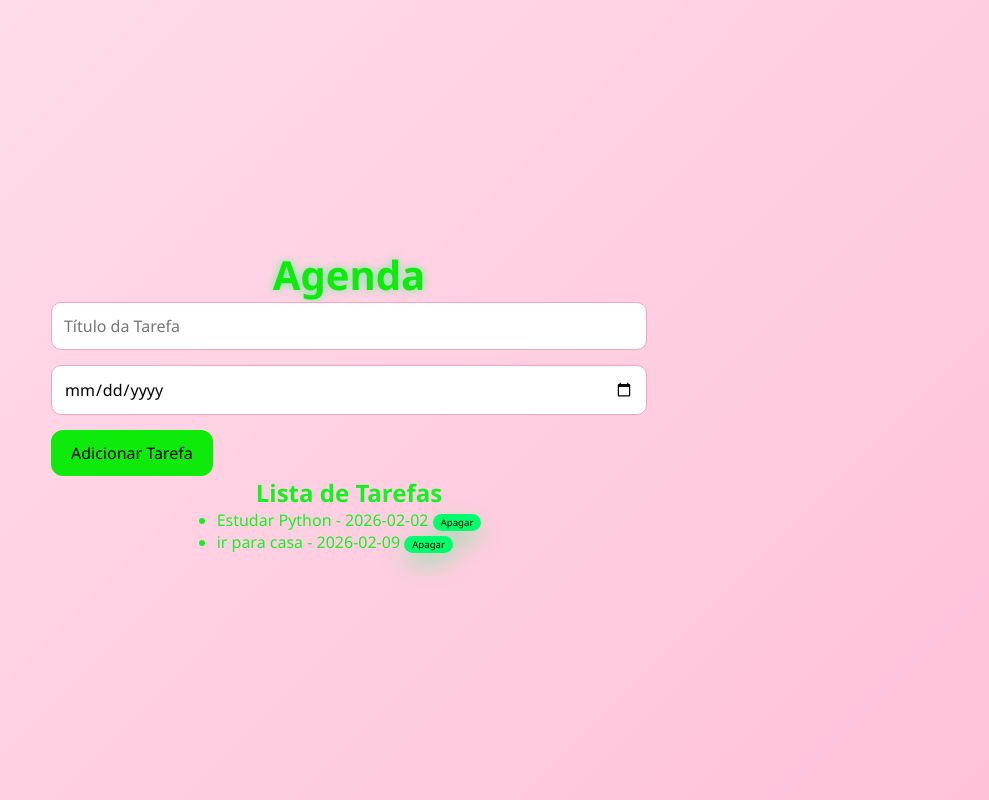
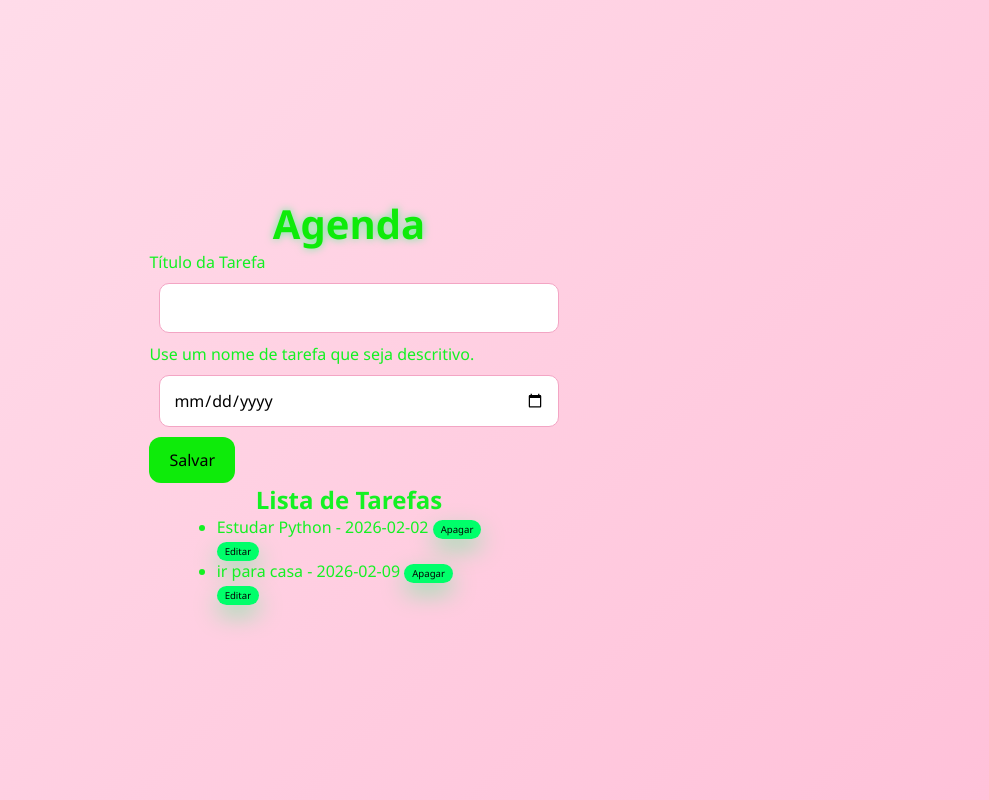
Before and after one commit to JuliaPolycarpo/AgendaPython, a Flask app: page /agenda in a window 1280 px wide. Shown: the whole page, without its empty margins (291-1280 px from the left). Run offline with Flask 3, Linux system fonts and the light colour scheme; data comes from the database, SQL or seed files in the repository; both versions use the stored data as it was after the commit.

Commit message:
feat: Atualições de detalhes visuais e funcionais

```diff
--- a/app.py
+++ b/app.py
@@ -31,3 +31,17 @@ def delete(idTarefa):
 @app.route('/Hello')
 def hello_world():
     return 'Hello, World!'
+
+
+@app.route('/update/<int:idTarefa>', methods = ['GET', 'POST'])
+def update(idTarefa):
+    if request.method == 'POST':
+        titulo = request.form['titulo_tarefa']
+        data = request.form['data_conclusao']
+        tarefa = Tarefa(titulo, data, idTarefa)
+        tarefa.atualizar_tarefa()
+        return redirect(url_for('agenda'))
+
+    tarefas=Tarefa.obter_tarefas()
+    tarefa_selecionada = Tarefa.id(idTarefa)
+    return render_template('agenda.html', titulo=f'Editando a tarefa ID: {idTarefa}', tarefas=tarefas, tarefa_selecionada=tarefa_selecionada)
--- a/models/tarefa.py
+++ b/models/tarefa.py
@@ -53,3 +53,11 @@ class Tarefa:
             params: tuple = (self.id_tarefa,)
             resultado: Cursor = db.executar(query, params)
             return resultado
+
+
+    def atualizar_tarefa(self) -> Cursor:
+        with Database ('./data/tarefas.sqlite3') as db:
+            query: str = 'UPDATE tarefas SET titulo_tarefa = ?, data_conclusao = ? WHERE id = ?;'
+            params: tuple = (self.titulo_tarefa, self.data_conclusao, self.id_tarefa)
+            resultado: Cursor = db.executar(query, params)
+            return resultado
--- a/static/style.css
+++ b/static/style.css
@@ -43,7 +43,7 @@ section {
     padding: 25px;
     border-radius: 16px;
     box-shadow: 0 8px 20px rgba(243, 76, 184, 0.381);
-    column-count: 2;       /* 2 colunas para organizar o conteúdo */
+    column-count: 1;
     column-gap: 40px;
     max-width: 900px;
     width: 100%;
@@ -54,11 +54,12 @@ input,
 select,
 textarea {
     width: 100%;
-    padding: 12px;
+    padding: 13px;
     margin-bottom: 15px;
     border-radius: 10px;
     border: 1px solid rgb(243, 165, 196);
     outline: none;
+    margin: 10px;
     font-size: 1rem;
     color: rgb(0, 0, 0);
 }
@@ -108,11 +109,12 @@ tr:hover {
 a {
     background-color: #00ff6a;
     color: #050405;
-    padding: 2px 8px;
+    padding: 3px 8px;
     border-radius: 20px;
     font-size: 0.6rem;
     box-shadow: 0 10px 25px rgba(0, 255, 106, 0.4);
     transition: 0.3s;
+    margin: 10x;
     text-decoration: none;
 }
 
--- a/templates/agenda.html
+++ b/templates/agenda.html
@@ -1,14 +1,21 @@
 {% extends "base.html" %}
 
 {% block content %}
-<form method="post">
-    <input type="text" name="titulo_tarefa"
-    id="titulo_tarefa" placeholder="Título da Tarefa"
-    required>
+<form class= "mt-3" method="post">
+    <div class = "mt- 3">
+    <label for="titulo-tarefa" class="form-label">Título da Tarefa</label>
+    <input type="text" class="form-control" name="titulo_tarefa" id="titulo-tarefa" aria-describedby="ajudaNomeTarefa" value="{{tarefa_selecionada.titulo_tarefa if tarefa_selecionada else ''}}" required>
+    <div id="ajudaNomeTarefa" class="form-text">Use um nome de tarefa que seja descritivo.</div>
+    </div>
 
-    <input type="date" name="data_conclusao"
+    <input type="date" class = "form-control" name="data_conclusao" id=" data-conclusao"
+    value=" {{tarefa_selecionada.data_conclusao if tarefa_selecionada else ''}}"
     id="data_conclusao">
-    <button type="submit">Adicionar Tarefa</button>
+    <button type="submit">Salvar</button>
+
+    {% if tarefa_selecionada %}
+        <a href="{{ url_for('agenda') }}" class="btn btn-secundary">Voltar</a>
+    {% endif %}
 </form>
 
 <h2>Lista de Tarefas</h2>
@@ -18,6 +25,8 @@
     <ul>
     {% for tarefa in tarefas %}
         <li type="tarefas-lista">{{ tarefa.titulo_tarefa }} - {{ tarefa.data_conclusao}} <a href= "{{ url_for('delete', idTarefa= tarefa.id_tarefa)}}" >Apagar</a></li>
+        <a href="{{ url_for('update', idTarefa = tarefa.id_tarefa)}}">Editar</a>
+        <!-- Controle para editar -->
     {% endfor %}
     </ul>
 
--- a/templates/home.html
+++ b/templates/home.html
@@ -1,6 +1,5 @@
 {% extends "base.html" %}
 
 {% block content %}
-    <p>Welcome to the Home Page!</p>
     <a href="/agenda">Agenda</a>
 {% endblock %}
```
Also changed, not shown: data/tarefas.sqlite3.
